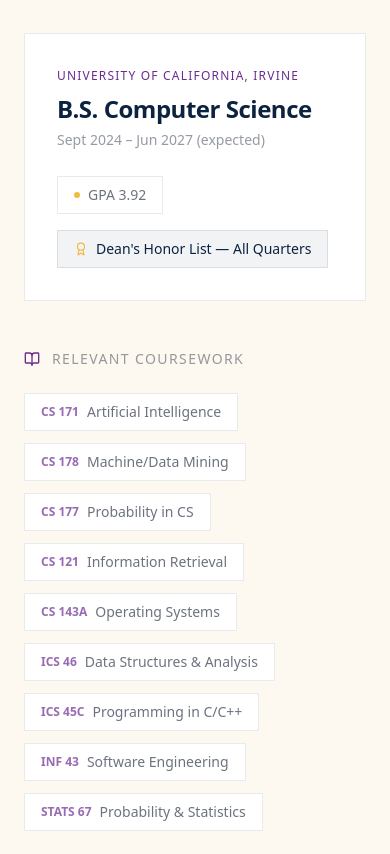
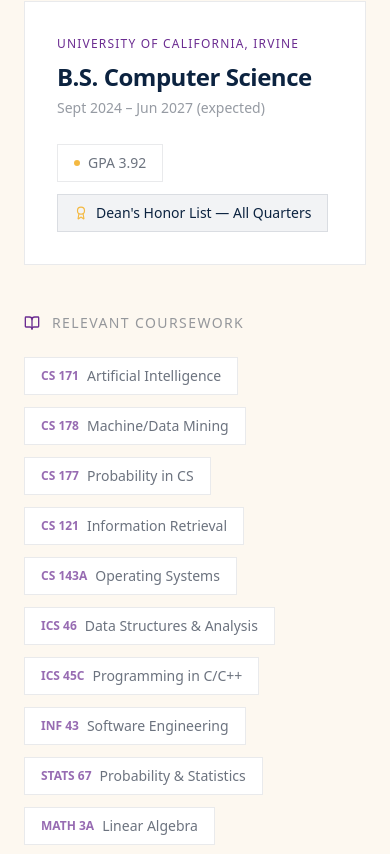
Before and after one commit to rohan1234usa/rohan-portfolio, a Next.js app: page / in a window 390 px wide. Shown: the part 1610-2464 px from the top of the page. Built offline with nearby package versions, Linux system fonts and the light colour scheme; a web font is replaced by a local one.

Commit message:
Fix responsive spacing: pills side-by-side on mobile, add Linear Algebra chip, tighten section padding

```diff
--- a/components/Education.tsx
+++ b/components/Education.tsx
@@ -13,10 +13,11 @@
     { code: "ICS 45C", name: "Programming in C/C++" },
     { code: "INF 43", name: "Software Engineering" },
     { code: "STATS 67", name: "Probability & Statistics" },
+    { code: "MATH 3A", name: "Linear Algebra" },
 ];
 
 export const Education = () => (
-    <section id="education" className="py-32 bg-brand-cream relative">
+    <section id="education" className="py-24 bg-brand-cream relative">
         <div className="container mx-auto px-6 max-w-5xl">
 
             {/* Section header */}
@@ -50,7 +51,7 @@
                     </div>
 
                     {/* Right: stats */}
-                    <div className="flex flex-col sm:flex-row gap-4 md:text-right">
+                    <div className="flex flex-wrap gap-3 md:text-right items-start">
                         {/* GPA pill */}
                         <div className="inline-flex items-center gap-2 px-4 py-2 border border-brand-charcoal/10 text-sm font-medium text-brand-charcoal/70 self-start md:self-auto">
                             <span className="w-1.5 h-1.5 rounded-full bg-brand-gold flex-shrink-0" />
```
